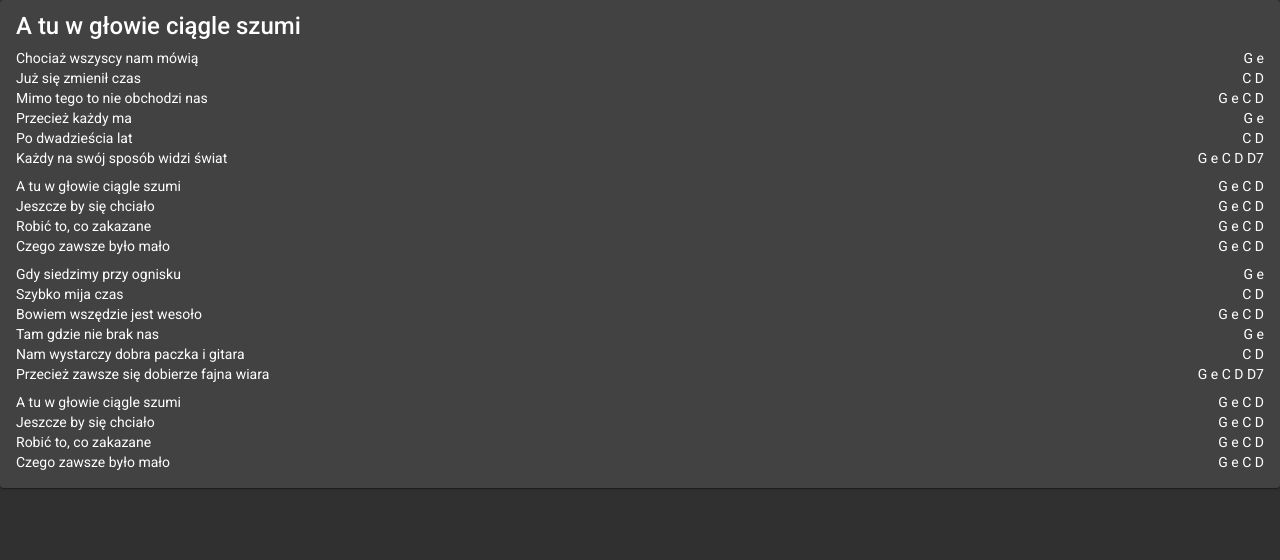
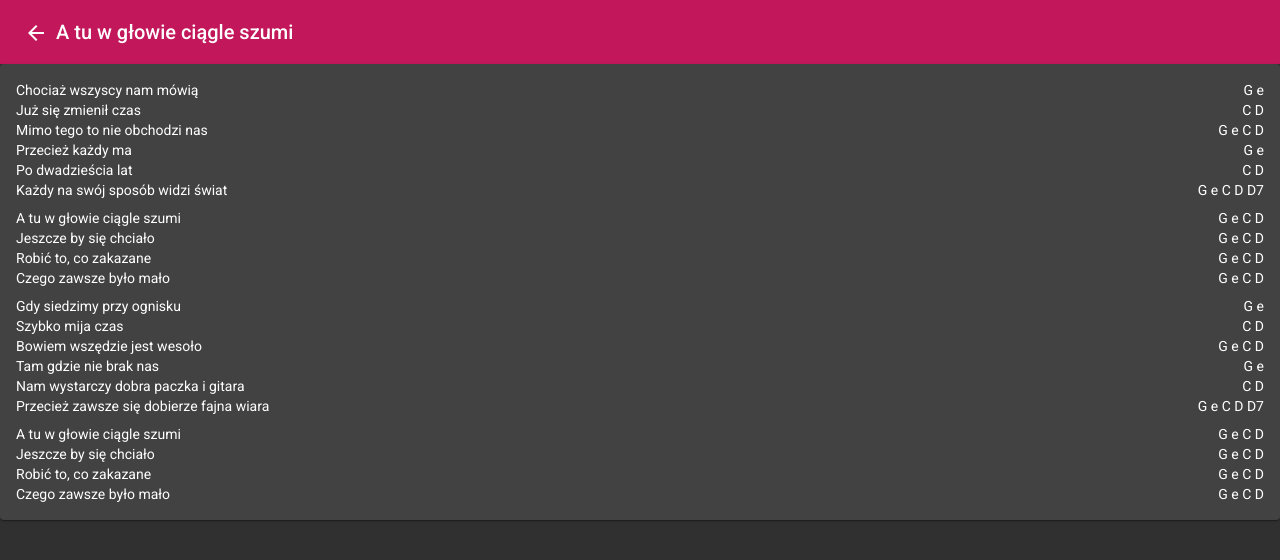
Before and after one commit to spiewnigator/spiewnigator.github.io, an Angular app: page /song/1 in a window 1280 px wide. Shown: the top 560 px of the page. Built offline with nearby package versions, Linux system fonts and the light colour scheme.

Commit message:
edit song view header and add return button

```diff
--- a/src/app/song/song-view/song-view.component.html
+++ b/src/app/song/song-view/song-view.component.html
@@ -1,8 +1,13 @@
+<mat-toolbar color="primary">
+    <a [routerLink]="['..']" mat-icon-button aria-label="Return to song list">
+        <mat-icon>arrow_back</mat-icon>
+    </a>
+    {{song?.title}}
+</mat-toolbar>
+
 <mat-card *ngIf="song">
-    <mat-card-title-group color="primary">
-        <mat-card-title>{{song.title}}</mat-card-title>
-        <mat-card-subtitle>{{song.author}}</mat-card-subtitle>
-    </mat-card-title-group>
+
+    <mat-card-subtitle *ngIf="song.author">Autor: {{song.author}}</mat-card-subtitle>
 
     <mat-card-content>
         <div class="stanza" *ngFor="let component of song.content">
--- a/src/app/song/song-view/song-view.component.scss
+++ b/src/app/song/song-view/song-view.component.scss
@@ -21,3 +21,8 @@ div.chord {
     flex-direction: column;
     justify-content: flex-end;
 }
+
+div.header {
+    display: flex;
+    flex-direction: column;
+}
```
